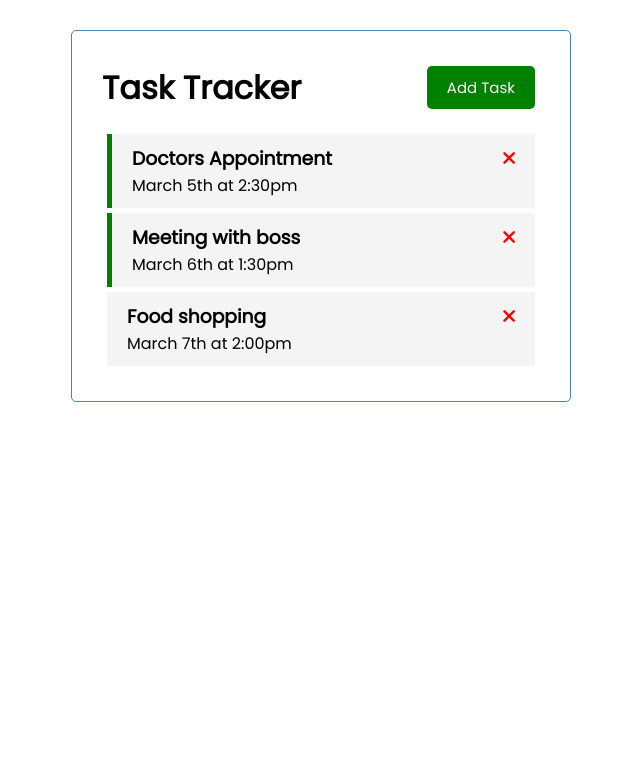
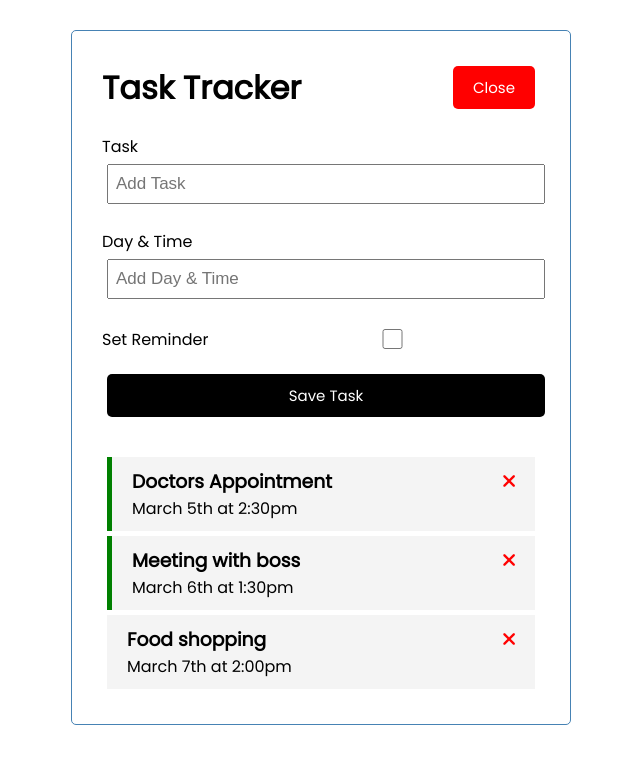
Before and after one commit to pooyadhgh/vue-task-tracker, a Vue app: page / in a window 1280 px wide. Both pictures are taken after a click on the button "Add Task". Shown: the top 764 px of the page, without its empty margins (319-959 px from the left). Built offline with nearby package versions, Linux system fonts and the light colour scheme.

Commit message:
Add add task component

```diff
--- a/src/App.vue
+++ b/src/App.vue
@@ -1,6 +1,13 @@
 <template>
   <div class="container">
-    <Header heading="Task Tracker" />
+    <Header
+      heading="Task Tracker"
+      @toggle-add-task="toggleAddTask"
+      :shouldShowAddTask="shouldShowAddTask"
+    />
+    <div v-if="shouldShowAddTask">
+      <AddTask @add-task="addTask" />
+    </div>
     <Tasks
       :tasks="tasks"
       @delete-task="deleteTask"
@@ -10,28 +17,37 @@
 </template>
 
 <script>
-import Header from "./components/Header";
-import Tasks from "./components/Tasks";
+import Header from "./components/Header"
+import Tasks from "./components/Tasks"
+import AddTask from "./components/AddTask"
 
 export default {
   name: "App",
   components: {
     Header,
     Tasks,
+    AddTask,
   },
   data() {
     return {
       tasks: [],
-    };
+      shouldShowAddTask: false,
+    }
   },
   methods: {
     deleteTask(id) {
-      this.tasks = this.tasks.filter((task) => task.id !== id);
+      this.tasks = this.tasks.filter((task) => task.id !== id)
     },
     toggleReminder(id) {
       this.tasks = this.tasks.map((task) =>
         task.id === id ? { ...task, reminder: !task.reminder } : task
-      );
+      )
+    },
+    addTask(newTask) {
+      this.tasks = [...this.tasks, newTask]
+    },
+    toggleAddTask() {
+      this.shouldShowAddTask = !this.shouldShowAddTask
     },
   },
   created() {
@@ -54,9 +70,9 @@
         day: "March 7th at 2:00pm",
         reminder: false,
       },
-    ];
+    ]
   },
-};
+}
 </script>
 
 <style>
--- /dev/null
+++ b/src/components/AddTask.vue
@@ -0,0 +1,88 @@
+<template>
+  <form @submit="onSubmit" class="add-form">
+    <div class="form-control">
+      <label>Task</label>
+      <input type="text" v-model="text" name="text" placeholder="Add Task" />
+    </div>
+    <div class="form-control">
+      <label>Day & Time</label>
+      <input
+        type="text"
+        v-model="day"
+        name="day"
+        placeholder="Add Day & Time"
+      />
+    </div>
+    <div class="form-control form-control-check">
+      <label>Set Reminder</label>
+      <input type="checkbox" v-model="reminder" name="reminder" />
+    </div>
+
+    <input type="submit" value="Save Task" class="btn btn-block" />
+  </form>
+</template>
+
+<script>
+export default {
+  name: "AddTask",
+  data() {
+    return {
+      text: "",
+      day: "",
+      reminder: false,
+    }
+  },
+  methods: {
+    onSubmit(e) {
+      e.preventDefault()
+      if (!this.text) {
+        alert("Please add a task")
+        return
+      }
+
+      const newTask = {
+        id: Math.floor(Math.random() * 100000),
+        text: this.text,
+        day: this.day,
+        reminder: this.reminder,
+      }
+
+      this.$emit("add-task", newTask)
+      this.text = ""
+      this.day = ""
+      this.reminder = false
+    },
+  },
+}
+</script>
+
+<style scoped>
+.add-form {
+  margin-bottom: 40px;
+}
+.form-control {
+  margin: 20px 0;
+}
+.form-control label {
+  display: block;
+}
+.form-control input {
+  width: 100%;
+  height: 40px;
+  margin: 5px;
+  padding: 3px 7px;
+  font-size: 17px;
+}
+.form-control-check {
+  display: flex;
+  align-items: center;
+  justify-content: space-between;
+}
+.form-control-check label {
+  flex: 1;
+}
+.form-control-check input {
+  flex: 2;
+  height: 20px;
+}
+</style>
--- a/src/components/Button.vue
+++ b/src/components/Button.vue
@@ -13,8 +13,8 @@
   },
   methods: {
     onClick() {
-      console.log("click");
+      this.$emit("btn-click")
     },
   },
-};
+}
 </script>
--- a/src/components/Header.vue
+++ b/src/components/Header.vue
@@ -1,20 +1,25 @@
 <template>
   <header>
     <h1>{{ heading }}</h1>
-    <Button text="Add Task" color="green" />
+    <Button
+      :text="shouldShowAddTask ? 'Close' : 'Add Task'"
+      :color="shouldShowAddTask ? 'red' : 'green'"
+      @btn-click="$emit('toggle-add-task')"
+    />
   </header>
 </template>
 
 <script>
-import Button from "./Button.vue";
+import Button from "./Button.vue"
 
 export default {
   name: "Header",
   props: {
     heading: String,
+    shouldShowAddTask: Boolean,
   },
   components: { Button },
-};
+}
 </script>
 
 <style scoped>
```
